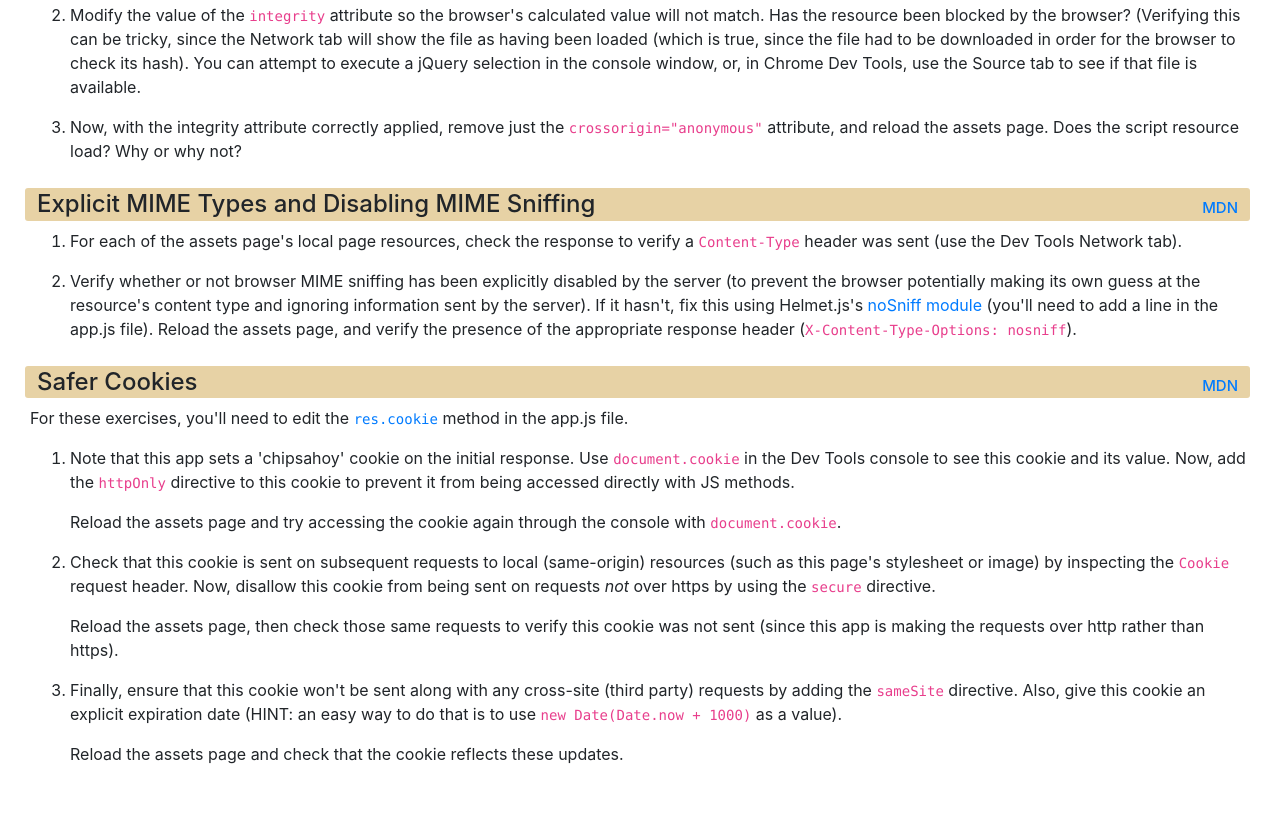
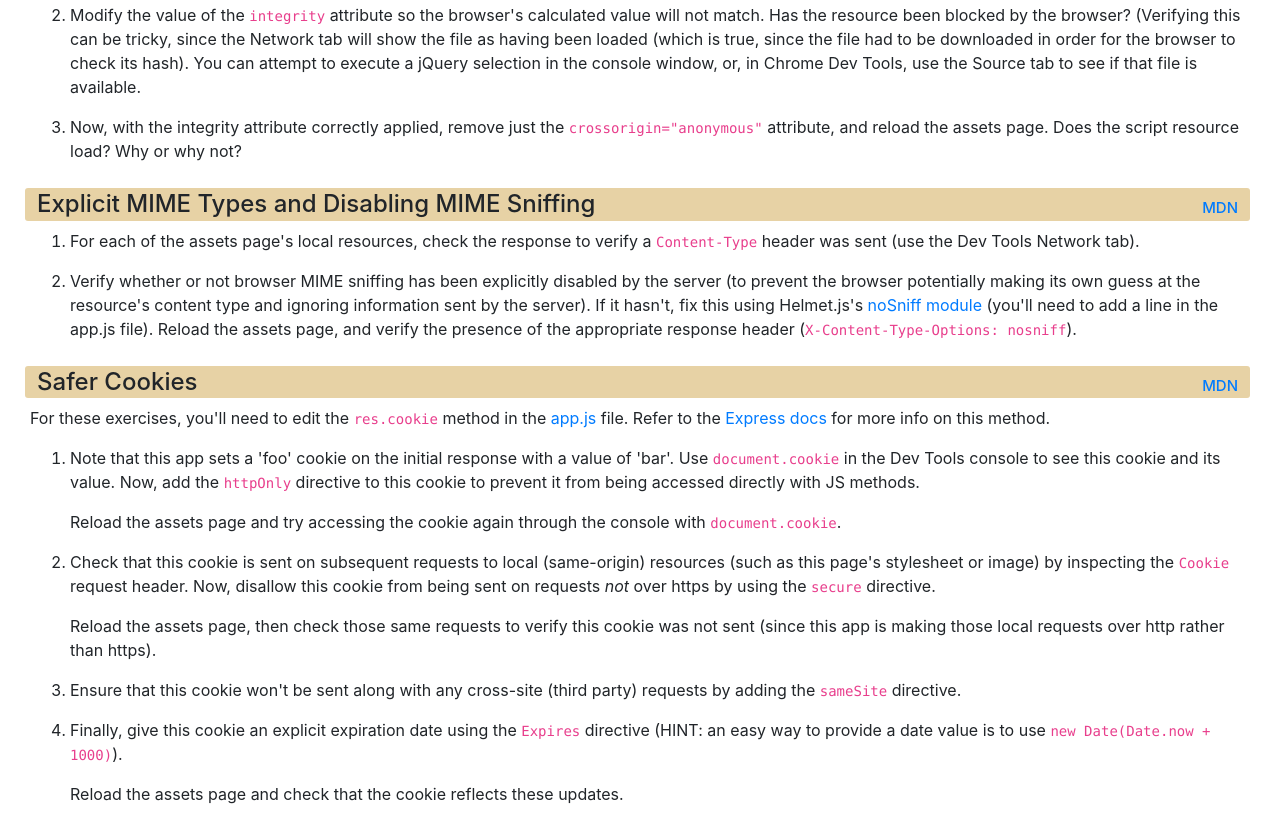
Before and after one commit to uwciso/browser-security, a website: page public/index.html in a window 1280 px wide. Shown: the part 1301-2138 px from the top of the page. Before the commit the page ends 2098 px from the top, so only its background shows below. Drawn offline with nearby package versions, Linux system fonts and the light colour scheme.

Commit message:
move assets.html out of public folder to set cookies

```diff
--- a/public/index.html
+++ b/public/index.html
@@ -16,7 +16,7 @@
   <span class="glyphicon glyphicon-fire"></span>
 
   <div class="instr-wrapper">
-    <p><img src="/img/exclamation.png" />All exercises refer to the <a href="/assets.html">assets page</a>. Keep it open on another browser tab (along with Dev Tools), as you'll be referring to it throughout the exercises.</p>
+    <p><img src="/img/exclamation.png" />All exercises refer to the <a href="/assets.html">assets page</a>. Keep it open on another browser tab (along with Dev Tools), as you'll be referring to it throughout.</p>
   </div>
 
   <h2 class="first">Content Security Policy (CSP)<span class="resource"><a href="https://developer.mozilla.org/en-US/docs/Web/HTTP/CSP" target="0">MDN</a></span></h2>
@@ -26,7 +26,7 @@
   <div class="csp-challenges">
     <div class="written-instr">
       <p class="instructions"><b>CSP Challenges</b></p>
-      <span class="sub-instructions">Each challenge refers to assets loaded (or not loaded) by the <a href="/assets.html">assets page</a>.</span>
+      <span class="sub-instructions">Each challenge refers to assets loaded (or not) by the <a href="/assets.html">assets page</a>.</span>
       <ol>
         <li>Set a default policy which allows <i>only</i> local assets to be loaded (all inline scripts should be blocked).</li>
         <li>In addition to the local stylesheet and (non-inline) scripts, allow the Bootstrap stylesheet to be loaded from its CDN.</li>
@@ -166,24 +166,28 @@
   <h2>Explicit MIME Types and Disabling MIME Sniffing<span class="resource"><a href="https://developer.mozilla.org/en-US/docs/Web/HTTP/Basics_of_HTTP/MIME_types" target="0">MDN</a></span></h2>
   <ol>
     <li>
-      <p>For each of the assets page's local page resources, check the response to verify a <code>Content-Type</code> header was sent (use the Dev Tools Network tab).</p>
+      <p>For each of the assets page's local resources, check the response to verify a <code>Content-Type</code> header was sent (use the Dev Tools Network tab).</p>
     </li>
     <li><p>Verify whether or not browser MIME sniffing has been explicitly disabled by the server (to prevent the browser potentially making its own guess at the resource's content type and ignoring information sent by the server). If it hasn't, fix this using Helmet.js's <a href="https://helmetjs.github.io/docs/dont-sniff-mimetype/" target="0">noSniff module</a> (you'll need to add a line in the app.js file).
      Reload the assets page, and verify the presence of the appropriate response header (<code>X-Content-Type-Options: nosniff</code>).</p>
   </ol>
   <h2>Safer Cookies<span class="resource"><a href="https://developer.mozilla.org/en-US/docs/Web/HTTP/Headers/Set-Cookie" target="0">MDN</a></span></h2>
-  <p>For these exercises, you'll need to edit the <a href="https://expressjs.com/en/4x/api.html#res.cookie" target="0"><code>res.cookie</code></a> method in the app.js file.</p>
+  <p>For these exercises, you'll need to edit the <code>res.cookie</code> method in the <a href="https://github.com/uwciso/browser-security/blob/master/app.js#L22-L26" target="0">app.js</a> file. Refer to the <a href="https://expressjs.com/en/4x/api.html#res.cookie" target="0">Express docs</a> for more info on this method.</p>
   <ol>
     <li>
-      <p>Note that this app sets a 'chipsahoy' cookie on the initial response. Use <code>document.cookie</code> in the Dev Tools console to see this cookie and its value. Now, add the <code>httpOnly</code> directive to this cookie to prevent it from being accessed directly with JS methods.</p>
+      <p>Note that this app sets a 'foo' cookie on the initial response with a value of 'bar'. Use <code>document.cookie</code> in the Dev Tools console to see this cookie and its value. Now, add the <code>httpOnly</code> directive to this cookie to prevent it from being accessed directly with JS methods.</p>
       <p>Reload the assets page and try accessing the cookie again through the console with <code>document.cookie</code>.</p>
     </li>
     <li>
       <p>Check that this cookie is sent on subsequent requests to local (same-origin) resources (such as this page's stylesheet or image) by inspecting the <code>Cookie</code> request header. Now, disallow this cookie from being sent on requests <i>not</i> over https by using the <code>secure</code> directive.</p>
-      <p>Reload the assets page, then check those same requests to verify this cookie was not sent (since this app is making the requests over http rather than https).</p>
+      <p>Reload the assets page, then check those same requests to verify this cookie was not sent (since this app is making those local requests over http rather than https).</p>
     </li>
     <li>
-      <p>Finally, ensure that this cookie won't be sent along with any cross-site (third party) requests by adding the <code>sameSite</code> directive. Also, give this cookie an explicit expiration date (HINT: an easy way to do that is to use <code>new Date(Date.now + 1000)</code> as a value).</p>
+      <p>Ensure that this cookie won't be sent along with any cross-site (third party) requests by adding the <code>sameSite</code> directive.</p>
+    </li>
+    <li>
+      <p>Finally, give this cookie an explicit expiration date using the <code>Expires</code> directive (HINT: an easy way to provide a date value is to  use <code>new Date(Date.now + 1000)</code>).</p>
+    </li>
       <p>Reload the assets page and check that the cookie reflects these updates.</p>
     </li>
   </ol>
```
Also changed, not shown: app.js (+6 -6 lines), assets.html (renamed from public/assets.html).
